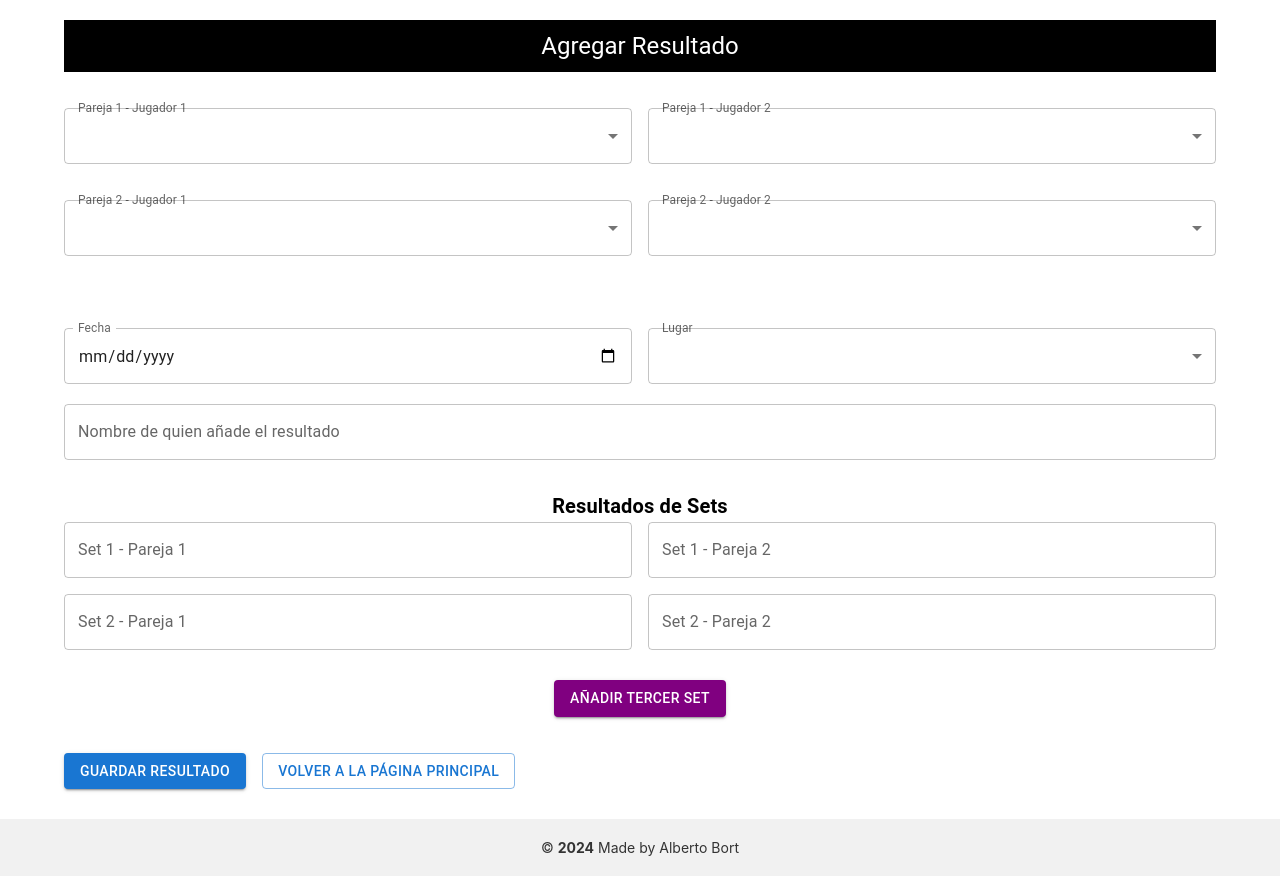
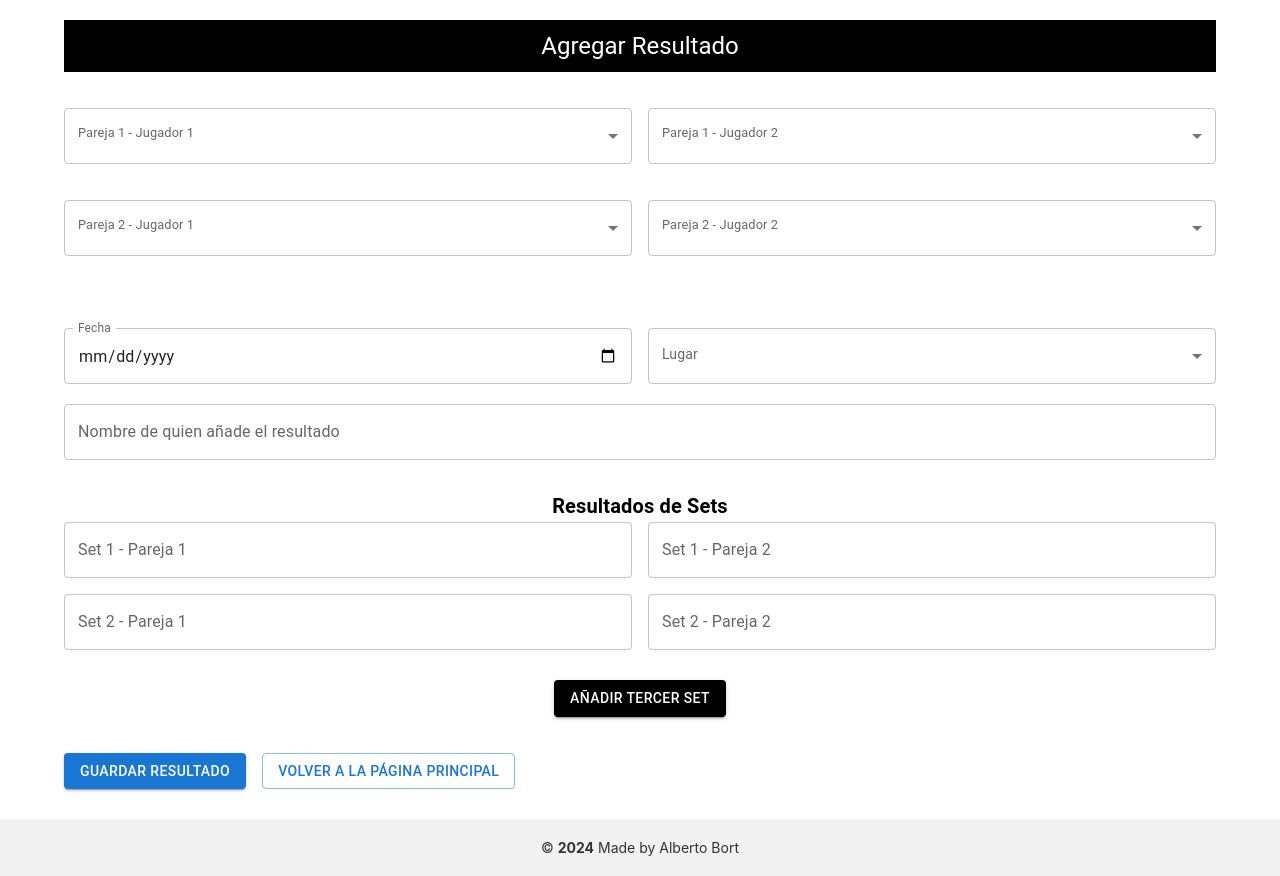
Before and after one commit to albope/padel-app, a React (Create React App) app: page /add-result in a window 1280 px wide. Built offline with nearby package versions, Linux system fonts and the light colour scheme.

Commit message:
perfilando sección Insignias IV

```diff
--- a/src/components/ResultForm.js
+++ b/src/components/ResultForm.js
@@ -99,13 +99,21 @@ const ResultForm = () => {
 
       {/* Formulario de las parejas */}
       <Grid container spacing={2} style={{ marginTop: '20px' }}>
+        {/* Pareja 1 - Jugador 1 */}
         <Grid item xs={6}>
           <FormControl fullWidth style={{ marginBottom: '20px' }}>
-            <InputLabel shrink={true}>Pareja 1 - Jugador 1</InputLabel>
+            <InputLabel
+              id="pair1-player1-label"
+              sx={{ fontSize: '0.800rem' }} // Reducir tamaño de fuente
+            >
+              Pareja 1 - Jugador 1
+            </InputLabel>
             <Select
+              labelId="pair1-player1-label"
               value={pair1.player1}
               onChange={(e) => handlePlayerChange('pair1', 'player1', e.target.value)}
               fullWidth
+              label="Pareja 1 - Jugador 1"
             >
               {filterAvailablePlayers(pair1.player2, pair1.player1, [pair2.player1, pair2.player2]).map((player) => (
                 <MenuItem key={player} value={player}>{player}</MenuItem>
@@ -113,13 +121,21 @@ const ResultForm = () => {
             </Select>
           </FormControl>
         </Grid>
+        {/* Pareja 1 - Jugador 2 */}
         <Grid item xs={6}>
           <FormControl fullWidth style={{ marginBottom: '20px' }}>
-            <InputLabel shrink={true}>Pareja 1 - Jugador 2</InputLabel>
+            <InputLabel
+              id="pair1-player2-label"
+              sx={{ fontSize: '0.800rem' }} // Reducir tamaño de fuente
+            >
+              Pareja 1 - Jugador 2
+            </InputLabel>
             <Select
+              labelId="pair1-player2-label"
               value={pair1.player2}
               onChange={(e) => handlePlayerChange('pair1', 'player2', e.target.value)}
               fullWidth
+              label="Pareja 1 - Jugador 2"
             >
               {filterAvailablePlayers(pair1.player1, pair1.player2, [pair2.player1, pair2.player2]).map((player) => (
                 <MenuItem key={player} value={player}>{player}</MenuItem>
@@ -127,15 +143,21 @@ const ResultForm = () => {
             </Select>
           </FormControl>
         </Grid>
-
-        {/* Pareja 2 */}
+        {/* Pareja 2 - Jugador 1 */}
         <Grid item xs={6}>
           <FormControl fullWidth style={{ marginBottom: '20px' }}>
-            <InputLabel shrink={true}>Pareja 2 - Jugador 1</InputLabel>
+            <InputLabel
+              id="pair2-player1-label"
+              sx={{ fontSize: '0.800rem' }} // Reducir tamaño de fuente
+            >
+              Pareja 2 - Jugador 1
+            </InputLabel>
             <Select
+              labelId="pair2-player1-label"
               value={pair2.player1}
               onChange={(e) => handlePlayerChange('pair2', 'player1', e.target.value)}
               fullWidth
+              label="Pareja 2 - Jugador 1"
             >
               {filterAvailablePlayers(pair2.player2, pair2.player1, [pair1.player1, pair1.player2]).map((player) => (
                 <MenuItem key={player} value={player}>{player}</MenuItem>
@@ -143,13 +165,21 @@ const ResultForm = () => {
             </Select>
           </FormControl>
         </Grid>
+        {/* Pareja 2 - Jugador 2 */}
         <Grid item xs={6}>
           <FormControl fullWidth style={{ marginBottom: '20px' }}>
-            <InputLabel shrink={true}>Pareja 2 - Jugador 2</InputLabel>
+            <InputLabel
+              id="pair2-player2-label"
+              sx={{ fontSize: '0.800rem' }} // Reducir tamaño de fuente
+            >
+              Pareja 2 - Jugador 2
+            </InputLabel>
             <Select
+              labelId="pair2-player2-label"
               value={pair2.player2}
               onChange={(e) => handlePlayerChange('pair2', 'player2', e.target.value)}
               fullWidth
+              label="Pareja 2 - Jugador 2"
             >
               {filterAvailablePlayers(pair2.player1, pair2.player2, [pair1.player1, pair1.player2]).map((player) => (
                 <MenuItem key={player} value={player}>{player}</MenuItem>
@@ -174,11 +204,18 @@ const ResultForm = () => {
         </Grid>
         <Grid item xs={6}>
           <FormControl fullWidth style={{ marginTop: '16px' }}>
-            <InputLabel shrink={true}>Lugar</InputLabel>
+            <InputLabel
+              id="location-label"
+              sx={{ fontSize: '0.875rem' }} // Reducir tamaño de fuente
+            >
+              Lugar
+            </InputLabel>
             <Select
+              labelId="location-label"
               value={location}
               onChange={(e) => setLocation(e.target.value)}
               fullWidth
+              label="Lugar"
             >
               {locations.map((place) => (
                 <MenuItem key={place} value={place}>{place}</MenuItem>
@@ -234,7 +271,7 @@ const ResultForm = () => {
           <Button
             variant="contained"
             onClick={addThirdSet}
-            sx={{ backgroundColor: '#800080', color: '#FFFFFF', marginTop: '20px' }}
+            sx={{ backgroundColor: 'black', color: '#FFFFFF', marginTop: '20px' }}
           >
             Añadir Tercer Set
           </Button>
```
